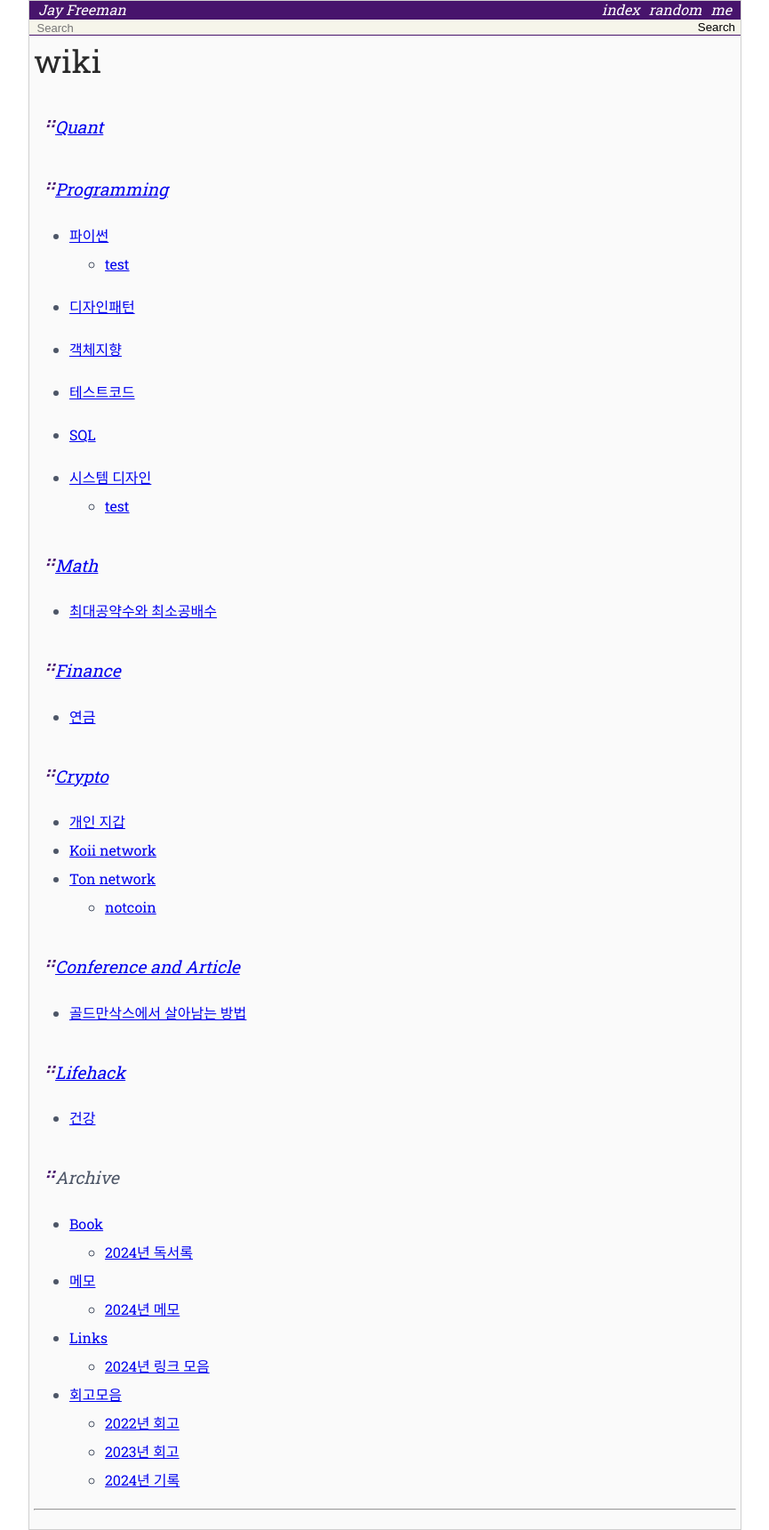
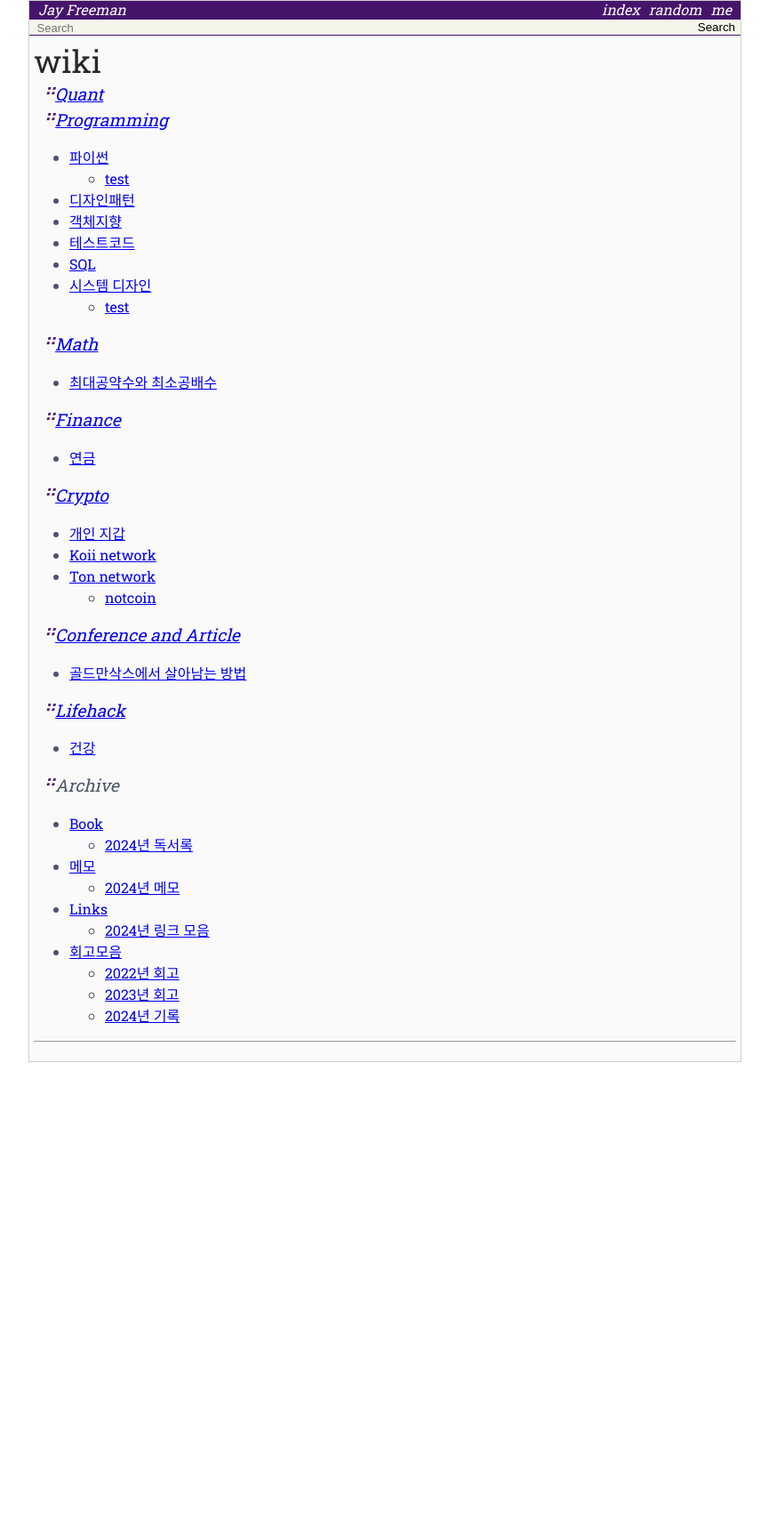
Before and after one commit to JayFreemandev/JayFreemandev.github.io, a Jekyll site: the page built from _wiki/root-index.md, in a window 1280 px wide. Shown: the whole page at 89% size, without its empty margins (207-1072 px from the left). Built offline with Jekyll 4.4.1, drawn with Linux system fonts in a browser that asks for light colours; after the commit the page ends 1194 px from its top, so only the background shows below that.

Commit message:
라인 높이를 줄여라

```diff
--- a/_sass/_base.scss
+++ b/_sass/_base.scss
@@ -37,7 +37,7 @@ a:visited {
 }
 
 .post-content {
-    line-height: 2;
+    line-height: 1.5;
 }
 
 blockquote {
@@ -112,7 +112,8 @@ h5 {
     font-size: 1.2em;
     padding-left: 10px;
     font-style: italic;
-    margin-block-end: unset
+    margin-block-start: 0;
+    margin-block-end: 0;
 }
 .post-content h5 {
     &:before { content:"⠛"; }
--- a/_wiki/root-index.md
+++ b/_wiki/root-index.md
@@ -14,15 +14,10 @@ regenerate: true
 ##### [[/programming]]
 * [[/programming/python]]
     * [[/programming/python/test]]
-
 * [[/programming/design-pattern]]
-
 * [[/programming/oop]]
-
 * [[/programming/effective-test]]
-
 * [[/programming/sql]]
-
 * [[/programming/system-deisgn]]
     * [[/programming/system-deisgn/test]]
 
```
